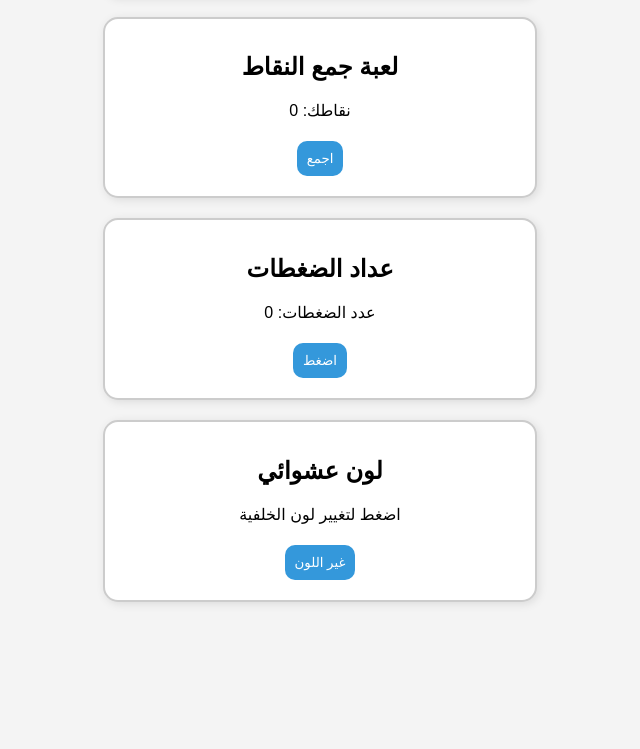
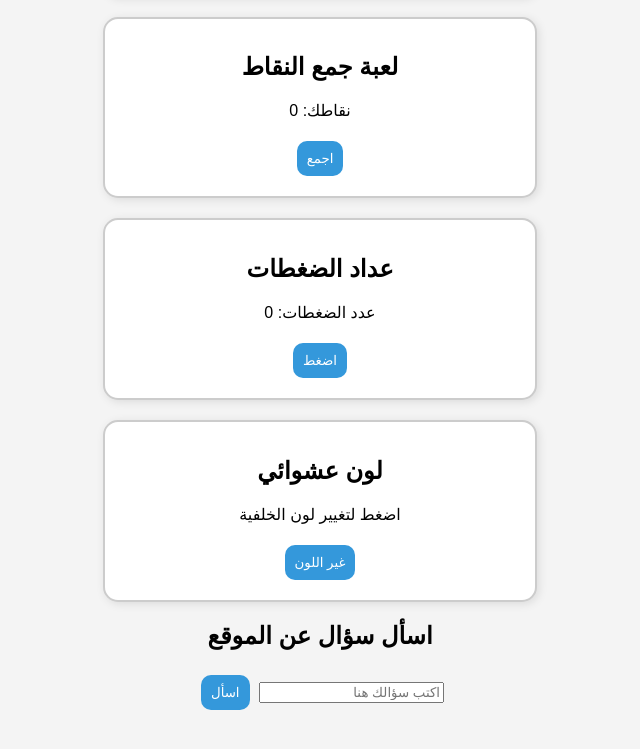
Before and after one commit to karas123-ai/my-games, a plain HTML site: page card-game/index.html in a window 1280 px wide. Shown: the part 703-1452 px from the top of the page, without its empty margins (320-960 px from the left). Before the commit the page ends 1353 px from the top, so only its background shows below. Drawn offline with Linux system fonts and the light colour scheme.

Commit message:
Update index.html

```diff
--- a/card-game/index.html
+++ b/card-game/index.html
@@ -159,5 +159,22 @@
       document.body.style.backgroundColor = colors[Math.floor(Math.random() * colors.length)];
     }
   </script>
+  <h2>اسأل سؤال عن الموقع</h2>
+<input type="text" id="question" placeholder="اكتب سؤالك هنا">
+<button onclick="answer()">اسأل</button>
+<p id="response"></p>
+
+<script>
+  function answer() {
+    var q = document.getElementById("question").value.toLowerCase();
+    var response = document.getElementById("response");
+
+    if (q.includes("مين") && (q.includes("صاحب") || q.includes("عمل") || q.includes("اللي عمل"))) {
+      response.innerText = "صاحب الموقع هو المبرمج Karas Ezzat";
+    } else {
+      response.innerText = "معرفش إجابة السؤال ده.";
+    }
+  }
+</script>
 </body>
 </html>
```
